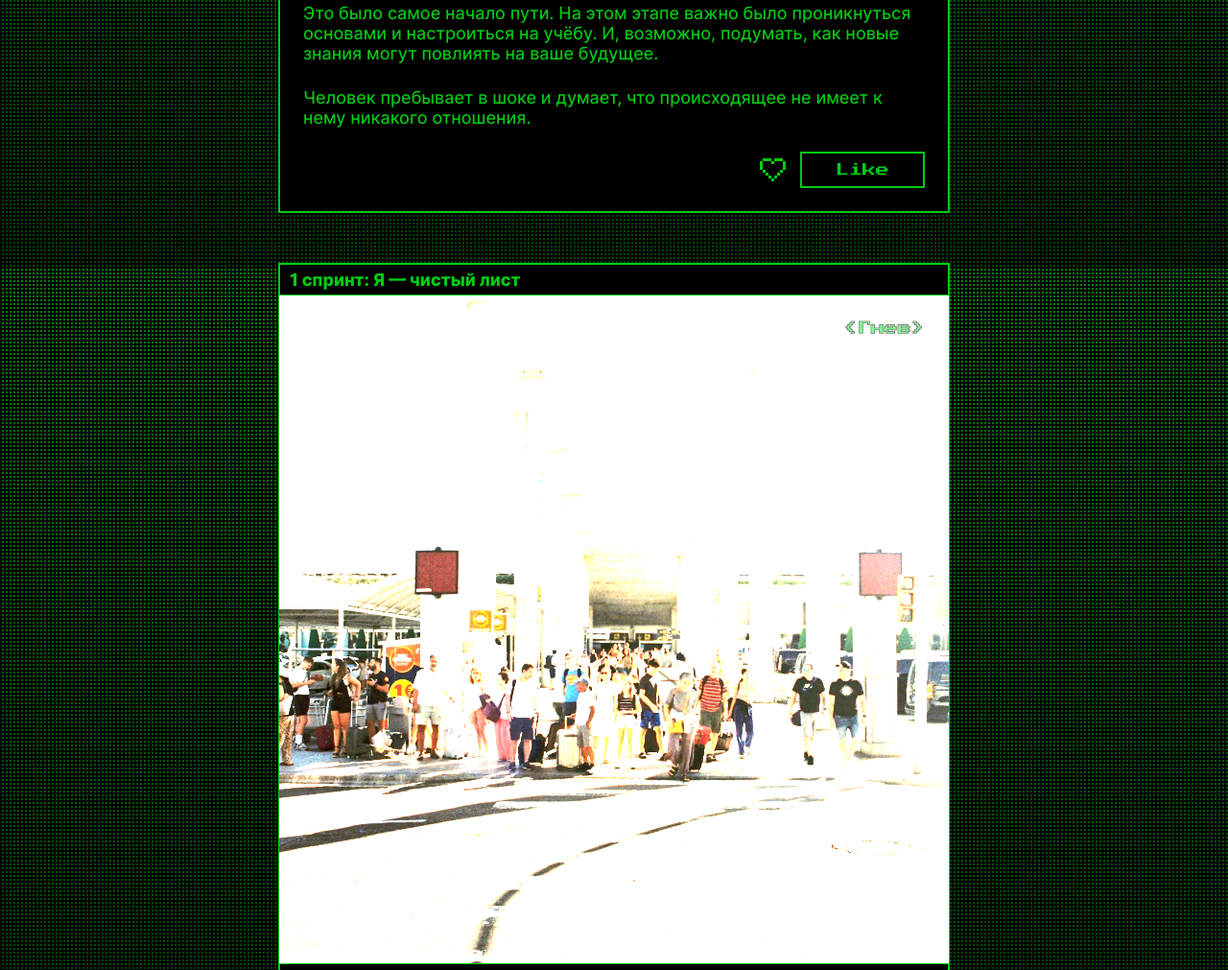
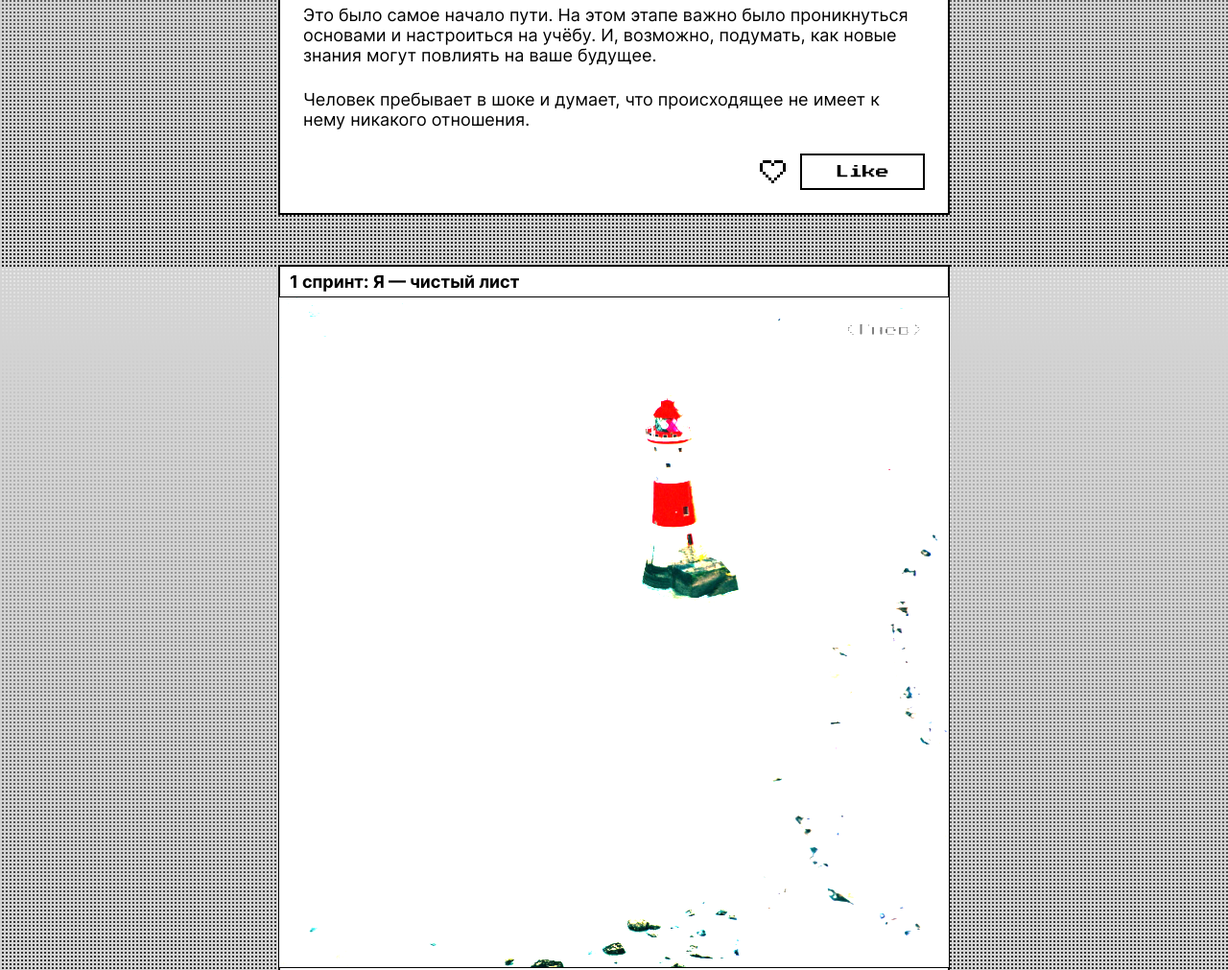
Before and after one commit to burov1van/zakrivayuschiy-teg-f, a plain HTML site: page index.html in a window 1280 px wide. Shown: the part 1320-2331 px from the top of the page at 96% size. Drawn offline with Linux system fonts and the light colour scheme.

Commit message:
final ver

```diff
--- a/index.html
+++ b/index.html
@@ -93,7 +93,7 @@
 
             <img
               class="section__card-img blur"
-              src="./images/card-image-1.jpeg"
+              src="./images/card-image-1.png"
               alt="Девушка с зонтом на фоне магазина"
               loading="lazy"
             />
@@ -161,7 +161,7 @@
 
             <img
               class="section__card-img brightness"
-              src="./images/card-image-2.jpg"
+              src="./images/card-image-2.png"
               alt="Люди в торговом центре"
               loading="lazy"
             />
@@ -232,7 +232,7 @@
 
             <img
               class="section__card-img contrast"
-              src="./images/card-image-3.jpg"
+              src="./images/card-image-3.png"
               alt="Одинокий маяк в море"
               loading="lazy"
             />
@@ -298,7 +298,7 @@
 
             <img
               class="section__card-img drop-shadow"
-              src="./images/card-image-4.jpg"
+              src="./images/card-image-4.png"
               alt="Орел летит в небе"
               loading="lazy"
             />
@@ -369,7 +369,7 @@
 
             <img
               class="section__card-img grayscale"
-              src="./images/card-image-5.jpeg"
+              src="./images/card-image-5.png"
               alt="Рекламная вывеска на фоне кустов"
               loading="lazy"
             />
@@ -441,7 +441,7 @@
 
             <img
               class="section__card-img hue-rotate"
-              src="./images/card-image-6.jpg"
+              src="./images/card-image-6.png"
               alt="Силует девушки из цветов"
               loading="lazy"
             />
@@ -510,7 +510,7 @@
 
             <img
               class="section__card-img invert"
-              src="./images/card-image-7.jpeg"
+              src="./images/card-image-7.png"
               alt="Кусты травы"
               loading="lazy"
             />
@@ -578,11 +578,12 @@
 
             <img
               class="section__card-img saturate"
-              src="./images/card-image-8.jpeg"
+              src="./images/card-image-8.png"
               alt="Домик в лесу"
               loading="lazy"
             />
           </div>
+
           <div class="section__card-text-container">
             <p>
               Сейчас вы уже очень много знаете о вёрстке. Но это только начало.
--- a/styles/style.css
+++ b/styles/style.css
@@ -165,6 +165,13 @@
     1px -1px var(--text-shadow), -1px 1px var(--text-shadow);
 }
 
+@media (max-width: 400px) {
+  .text-label {
+    right: 0;
+    top: 24px;
+  }
+}
+
 @supports (-webkit-text-stroke: 1px var(--text-shadow)) or
   (text-stroke: 1px var(--text-shadow)) {
   .text-label {
@@ -184,8 +191,8 @@
 
 .section__card-img {
   object-fit: cover;
-  max-height: 696px;
   width: 100%;
+  height: 100%;
   object-position: center;
   display: block;
 }
@@ -235,6 +242,7 @@
   cursor: pointer;
   overflow: hidden;
   position: relative;
+  transition: box-shadow 300ms ease;
 }
 
 .button__text {
@@ -292,27 +300,32 @@
 
 .core {
   fill: var(--bg-color);
-  transition: fill 300ms ease 50ms;
+  transition: fill 300ms linear 30ms;
 }
 
 .like-icon:hover .core {
   fill: var(--text-color);
-  transition: fill 300ms ease 0ms;
+  transition: fill 300ms linear 0ms;
 }
 
 .like-icon:active .core {
   fill: var(--core-color);
-  transition: fill 300ms ease 0ms;
+  transition: fill 300ms linear 0ms;
 }
 
 .like-icon.is-liked .core {
   fill: var(--heart-color);
-  transition: fill 0ms ease 0ms;
+  transition: fill 300ms linear 0ms;
 }
 
 .like-icon.is-liked .contour {
   fill: var(--heart-color);
-  transition: fill 300ms ease-in 60ms;
+  transition: fill 300ms linear 60ms;
+}
+
+.like-icon .contour {
+  fill: var(--text-color);
+  transition: fill 100ms linear 0s;
 }
 
 .like-icon.is-liked:hover .main-body,
--- a/styles/themes.css
+++ b/styles/themes.css
@@ -4,6 +4,34 @@
 ✦ theme-light — класс светлой темы
 ✦ не забудьте описать стили для изменения темы через медизапрос пользовательских предпочтений
 */
+
+:root.theme-light {
+  --font-family: "PressStart2P", fantasy;
+  --second-family: "Inter", sans-serif;
+  --text-color: #000;
+  --bg-color: #fff;
+  --bg-image: url(../images/background-l.png);
+  --main-border: 1px solid var(var(--text-color));
+  --background-image: repeating-linear-gradient(
+      90deg,
+      #d3d3d3,
+      #d3d3d3 2px,
+      transparent 2px,
+      transparent 4px
+    ),
+    repeating-linear-gradient(
+      0deg,
+      #d3d3d3,
+      #d3d3d3 2px,
+      transparent 2px,
+      transparent 4px
+    ),
+    linear-gradient(to bottom, #e7e7e7 0.01%, #1a1a1a 100%);
+  --button-color: var(--bg-color);
+  --text-shadow: #fff;
+  --font-var-text: 400;
+  --font-var-title: 700;
+}
 
 :root.theme-dark {
   --font-family: "PressStart2P", fantasy;
@@ -34,31 +62,33 @@
   --font-var-title: 785;
 }
 
-:root.theme-light {
+@media (prefers-color-scheme: dark) {
+  :root.theme-dark {
     --font-family: "PressStart2P", fantasy;
     --second-family: "Inter", sans-serif;
-  --text-color: #000;
-  --bg-color: #fff;
-  --bg-image: url(../images/background-l.png);
+    --text-color: #00cc14;
+    --bg-color: #000;
+    --bg-image: url(../images/background.png);
     --main-border: 1px solid var(var(--text-color));
-  --font-variation: "wght" 400, "slnt" 0;
     --background-image: repeating-linear-gradient(
         90deg,
-      #d3d3d3,
-      #d3d3d3 2px,
+        #000,
+        #000 2px,
         transparent 2px,
         transparent 4px
       ),
       repeating-linear-gradient(
         0deg,
-      #d3d3d3,
-      #d3d3d3 2px,
+        #000,
+        #000 2px,
         transparent 2px,
         transparent 4px
       ),
-    linear-gradient(to bottom, #e7e7e7 0.01%, #1a1a1a 100%);
-  --button-color: var(--bg-color);
-  --text-shadow: #fff;
-  --font-var-text: 400;
-  --font-var-title: 700;
+      linear-gradient(to bottom, #007f0c 0.01%, #004306 100%);
+    --button-color: var(--text-color);
+    --text-shadow: #000;
+    --font-header-variation: "wght" 785, "slnt" 0;
+    --font-var-text: 465;
+    --font-var-title: 785;
   }
+}
--- a/styles/variables.css
+++ b/styles/variables.css
@@ -1,30 +1,31 @@
 /* В этом файле будут храниться все значения переменных в исходном состоянии, а так же их изменения в зависимости от ширины устройства */
+
 :root {
   --font-family: "PressStart2P", fantasy;
   --second-family: "Inter", sans-serif;
-  --text-color: #00cc14;
-  --bg-color: #000;
-  --bg-image: url(../images/background.png);
+  --text-color: #000;
+  --bg-color: #fff;
+  --bg-image: url(../images/background-l.png);
   --main-border: 1px solid var(var(--text-color));
   --background-image: repeating-linear-gradient(
       90deg,
-      #000,
-      #000 2px,
+      #d3d3d3,
+      #d3d3d3 2px,
       transparent 2px,
       transparent 4px
     ),
     repeating-linear-gradient(
       0deg,
-      #000,
-      #000 2px,
+      #d3d3d3,
+      #d3d3d3 2px,
       transparent 2px,
       transparent 4px
     ),
-    linear-gradient(to bottom, #007f0c 0.01%, #004306 100%);
-  --button-color: var(--text-color);
-  --text-shadow: #000;
+    linear-gradient(to bottom, #e7e7e7 0.01%, #1a1a1a 100%);
+  --button-color: var(--bg-color);
+  --text-shadow: #fff;
+  --font-var-text: 400;
+  --font-var-title: 700;
+  --heart-color: #ff0000;
   --core-color: #ff0000;
-  --heart-color: #ff0000;
-  --font-var-text: 465;
-  --font-var-title: 785;
 }
```
Also changed, not shown: images/card-image-1.jpeg (deleted), images/card-image-1.png (added), images/card-image-2.jpg (deleted), images/card-image-2.png (added), images/card-image-3.jpg (deleted), images/card-image-3.png (added), images/card-image-4.jpg (deleted), images/card-image-4.png (added), images/card-image-5.jpeg (deleted), images/card-image-5.png (added), images/card-image-6.jpg (deleted), 5 other files. Lines whose indentation alone changed are shown as unchanged.
